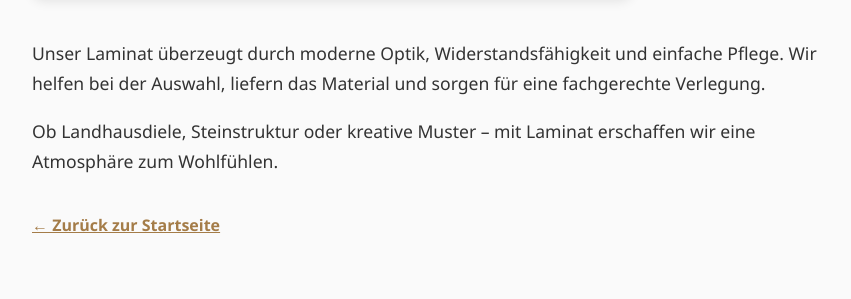
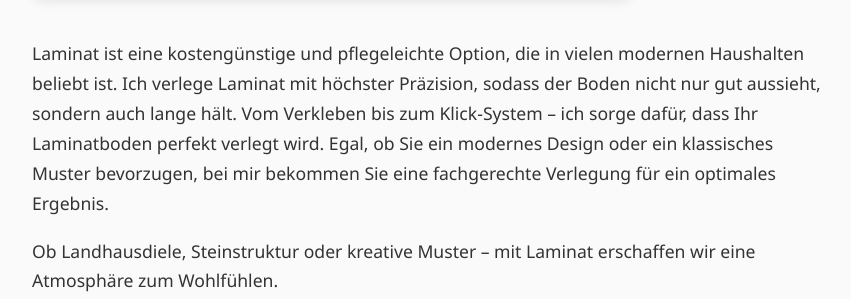
Before and after one commit to mm-floors/mm-floors, a plain HTML site: page docs/laminat.html in a window 1280 px wide. Shown: the part 587-886 px from the top of the page, without its empty margins (16-867 px from the left). Drawn offline with Linux system fonts and the light colour scheme.

Commit message:
Update laminat.html

```diff
--- a/docs/laminat.html
+++ b/docs/laminat.html
@@ -16,7 +16,7 @@
   <h1>Laminatverlegung</h1>
   <img src="https://images.unsplash.com/photo-1618213839416-b816c9b9f7f9" alt="Laminatboden Beispiel" />
   <p>
-    Unser Laminat überzeugt durch moderne Optik, Widerstandsfähigkeit und einfache Pflege. Wir helfen bei der Auswahl, liefern das Material und sorgen für eine fachgerechte Verlegung.
+   Laminat ist eine kostengünstige und pflegeleichte Option, die in vielen modernen Haushalten beliebt ist. Ich verlege Laminat mit höchster Präzision, sodass der Boden nicht nur gut aussieht, sondern auch lange hält. Vom Verkleben bis zum Klick-System – ich sorge dafür, dass Ihr Laminatboden perfekt verlegt wird. Egal, ob Sie ein modernes Design oder ein klassisches Muster bevorzugen, bei mir bekommen Sie eine fachgerechte Verlegung für ein optimales Ergebnis.
   </p>
   <p>
     Ob Landhausdiele, Steinstruktur oder kreative Muster – mit Laminat erschaffen wir eine Atmosphäre zum Wohlfühlen.
```
